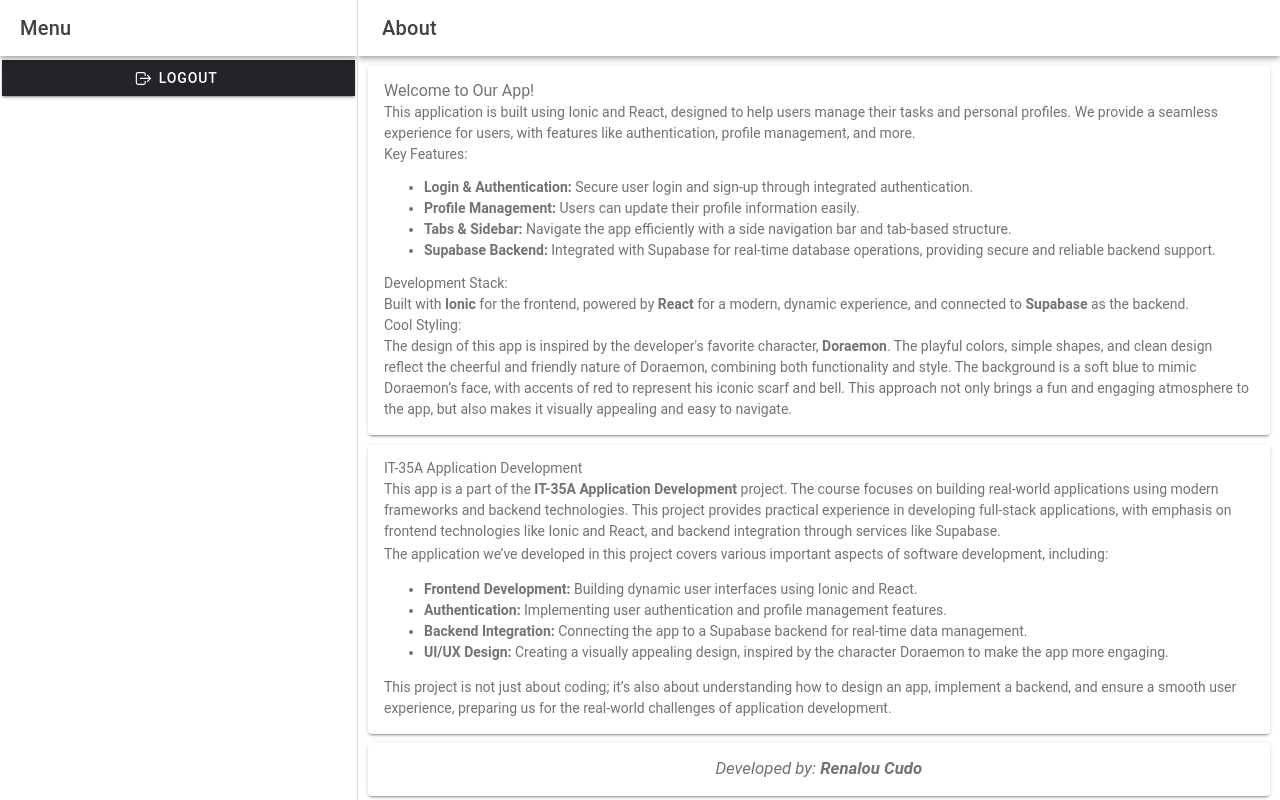
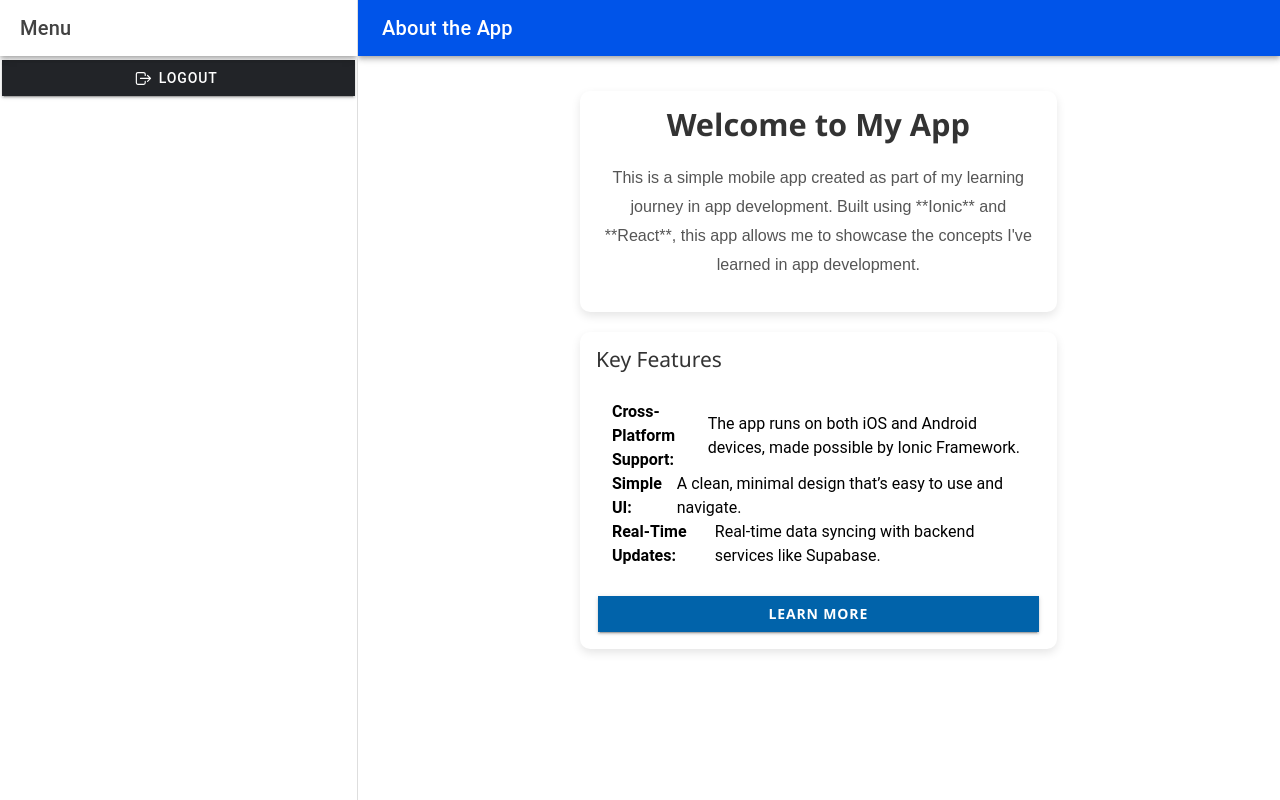
Before and after one commit to CUDORENALOU/it35-lab, a React (Vite) app: page /it35-lab/app/about in a window 1280 px wide. Built offline with nearby package versions, Linux system fonts and the light colour scheme.

Commit message:
update styles

```diff
--- a/src/pages/About.tsx
+++ b/src/pages/About.tsx
@@ -1,3 +1,4 @@
+import React, { useState } from 'react';
 import {
   IonButtons,
   IonContent,
@@ -6,85 +7,101 @@
   IonPage,
   IonTitle,
   IonToolbar,
+  IonCard,
+  IonCardContent,
   IonText,
-  IonCard,
-  IonCardContent
+  IonGrid,
+  IonRow,
+  IonCol,
+  IonList,
+  IonItem,
+  IonModal,
+  IonButton
 } from '@ionic/react';
 
 const About: React.FC = () => {
+  const [isModalOpen, setIsModalOpen] = useState(false);
+
+  const openModal = () => setIsModalOpen(true);
+  const closeModal = () => setIsModalOpen(false);
+
   return (
     <IonPage>
       <IonHeader>
-        <IonToolbar>
+        <IonToolbar color="primary">
           <IonButtons slot="start">
-            <IonMenuButton></IonMenuButton>
+            <IonMenuButton />
           </IonButtons>
-          <IonTitle>About</IonTitle>
+          <IonTitle>About the App</IonTitle>
         </IonToolbar>
       </IonHeader>
-      <IonContent fullscreen>
-        <IonCard>
+
+      <IonContent fullscreen style={{ backgroundColor: '#f7f7f7' }}>
+        <IonGrid style={{ padding: '20px', maxWidth: '800px', margin: '0 auto' }}>
+          <IonRow className="ion-justify-content-center">
+            <IonCol size="12" size-md="8">
+              {/* Introduction */}
+              <IonCard style={{ borderRadius: '10px', boxShadow: '0 4px 10px rgba(0, 0, 0, 0.1)', backgroundColor: '#ffffff', marginBottom: '20px' }}>
                 <IonCardContent>
                   <IonText>
-              <h2>Welcome to Our App!</h2>
-              <p>
-                This application is built using Ionic and React, designed to help users manage their tasks and personal profiles. We provide a seamless experience for users, with features like authentication, profile management, and more.
-              </p>
-
-              <h3>Key Features:</h3>
-              <ul>
-                <li><strong>Login & Authentication:</strong> Secure user login and sign-up through integrated authentication.</li>
-                <li><strong>Profile Management:</strong> Users can update their profile information easily.</li>
-                <li><strong>Tabs & Sidebar:</strong> Navigate the app efficiently with a side navigation bar and tab-based structure.</li>
-                <li><strong>Supabase Backend:</strong> Integrated with Supabase for real-time database operations, providing secure and reliable backend support.</li>
-              </ul>
-
-              <h3>Development Stack:</h3>
-              <p>
-                Built with <strong>Ionic</strong> for the frontend, powered by <strong>React</strong> for a modern, dynamic experience, and connected to <strong>Supabase</strong> as the backend.
-              </p>
-
-              <h3>Cool Styling:</h3>
-              <p>
-                The design of this app is inspired by the developer's favorite character, <strong>Doraemon</strong>. The playful colors, simple shapes, and clean design reflect the cheerful and friendly nature of Doraemon, combining both functionality and style.
-                The background is a soft blue to mimic Doraemon’s face, with accents of red to represent his iconic scarf and bell. This approach not only brings a fun and engaging atmosphere to the app, but also makes it visually appealing and easy to navigate.
+                    <h2 style={{ fontSize: '2.2em', textAlign: 'center', color: '#333', fontWeight: '600', marginBottom: '20px', fontFamily: 'Segoe UI, Tahoma, Geneva, Verdana, sans-serif' }}>
+                      Welcome to My App
+                    </h2>
+                    <p style={{ fontSize: '1.15em', color: '#555', textAlign: 'center', lineHeight: '1.8', marginBottom: '20px', fontFamily: 'Arial, Helvetica, sans-serif' }}>
+                      This is a simple mobile app created as part of my learning journey in app development. Built using **Ionic** and **React**, this app allows me to showcase the concepts I've learned in app development.
                     </p>
                   </IonText>
                 </IonCardContent>
               </IonCard>
 
-        <IonCard>
+              {/* Key Features */}
+              <IonCard style={{ borderRadius: '10px', boxShadow: '0 4px 10px rgba(0, 0, 0, 0.1)', backgroundColor: '#ffffff', marginBottom: '20px' }}>
                 <IonCardContent>
                   <IonText>
-              <h3>IT-35A Application Development</h3>
-              <p>
-                This app is a part of the <strong>IT-35A Application Development</strong> project. The course focuses on building real-world applications using modern frameworks and backend technologies. This project provides practical experience in developing full-stack applications, with emphasis on frontend technologies like Ionic and React, and backend integration through services like Supabase.
-              </p>
-              <p>
-                The application we’ve developed in this project covers various important aspects of software development, including:
-              </p>
-              <ul>
-                <li><strong>Frontend Development:</strong> Building dynamic user interfaces using Ionic and React.</li>
-                <li><strong>Authentication:</strong> Implementing user authentication and profile management features.</li>
-                <li><strong>Backend Integration:</strong> Connecting the app to a Supabase backend for real-time data management.</li>
-                <li><strong>UI/UX Design:</strong> Creating a visually appealing design, inspired by the character Doraemon to make the app more engaging.</li>
-              </ul>
-              <p>
-                This project is not just about coding; it’s also about understanding how to design an app, implement a backend, and ensure a smooth user experience, preparing us for the real-world challenges of application development.
-              </p>
+                    <h3 style={{ fontSize: '1.5em', color: '#333', fontWeight: '500', marginBottom: '20px', fontFamily: 'Segoe UI, Tahoma, Geneva, Verdana, sans-serif' }}>
+                      Key Features
+                    </h3>
+                    <IonList lines="none" style={{ fontSize: '1.1em', color: '#555', fontFamily: 'Arial, Helvetica, sans-serif' }}>
+                      <IonItem style={{ paddingLeft: '0px' }}><strong>Cross-Platform Support:</strong> The app runs on both iOS and Android devices, made possible by Ionic Framework.</IonItem>
+                      <IonItem style={{ paddingLeft: '0px' }}><strong>Simple UI:</strong> A clean, minimal design that’s easy to use and navigate.</IonItem>
+                      <IonItem style={{ paddingLeft: '0px' }}><strong>Real-Time Updates:</strong> Real-time data syncing with backend services like Supabase.</IonItem>
+                    </IonList>
+                    <IonButton onClick={openModal} color="secondary" expand="full" style={{ marginTop: '20px', fontWeight: '600', fontFamily: 'Segoe UI, Tahoma, Geneva, Verdana, sans-serif' }}>
+                      Learn More
+                    </IonButton>
                   </IonText>
                 </IonCardContent>
               </IonCard>
 
-        <IonCard>
+              {/* Modal with Detailed Information */}
+              <IonModal isOpen={isModalOpen} onDidDismiss={closeModal}>
+                <IonContent>
+                  <IonCard style={{ margin: '20px', borderRadius: '10px' }}>
                     <IonCardContent>
                       <IonText>
-              <p style={{ fontSize: '1.2em', fontStyle: 'italic', textAlign: 'center' }}>
-                Developed by: <strong>Renalou Cudo</strong>
+                        <h2 style={{ fontSize: '1.8em', color: '#333', fontWeight: '600', marginBottom: '20px', fontFamily: 'Segoe UI, Tahoma, Geneva, Verdana, sans-serif' }}>App Development Overview</h2>
+                        <p style={{ fontSize: '1.1em', color: '#555', lineHeight: '1.7', marginBottom: '20px', fontFamily: 'Arial, Helvetica, sans-serif' }}>
+                          Here's a quick summary of the app development process:
                         </p>
+                        <ul style={{ fontSize: '1.1em', color: '#555', lineHeight: '1.8', paddingLeft: '20px', fontFamily: 'Arial, Helvetica, sans-serif' }}>
+                          <li><strong>Planning:</strong> Understanding the problem, gathering requirements, and defining the app’s objectives.</li>
+                          <li><strong>Design:</strong> Creating wireframes and user interfaces for a seamless experience.</li>
+                          <li><strong>Development:</strong> Writing the code for the frontend and backend of the app, integrating APIs, and managing data.</li>
+                          <li><strong>Testing:</strong> Ensuring the app works properly by performing testing on multiple devices.</li>
+                          <li><strong>Deployment:</strong> Launching the app on app stores and making it available to users.</li>
+                        </ul>
+                        <IonButton onClick={closeModal} expand="full" color="primary" style={{ marginTop: '20px', fontWeight: '600', fontFamily: 'Segoe UI, Tahoma, Geneva, Verdana, sans-serif' }}>
+                          Close
+                        </IonButton>
                       </IonText>
                     </IonCardContent>
                   </IonCard>
+                </IonContent>
+              </IonModal>
+
+            </IonCol>
+          </IonRow>
+        </IonGrid>
       </IonContent>
     </IonPage>
   );
--- a/src/pages/Home.tsx
+++ b/src/pages/Home.tsx
@@ -16,7 +16,7 @@
 } from '@ionic/react';
 
   import { IonReactRouter } from '@ionic/react-router';
-  import { bookOutline, search, star } from 'ionicons/icons';
+  import { bookOutline, call, star } from 'ionicons/icons';
   import { Route, Redirect } from 'react-router';
 
 import Favorites from './home-tabs/Favorites';
@@ -27,7 +27,7 @@
   const tabs =
   [
     {name:'Post', tab:'feed',url: '/it35-lab/app/home/feed', icon: bookOutline},
-    {name:'Contact', tab:'search', url: '/it35-lab/app/home/search', icon: search},
+    {name:'Contact', tab:'search', url: '/it35-lab/app/home/search', icon: call},
     {name:'Favorites',tab:'favorites', url: '/it35-lab/app/home/favorites', icon: star},
 
   ]
```
Also changed, not shown: src/pages/home-tabs/Search.tsx (+7 -7 lines), 1 other file (tests, documents, lock files or other folders). Lines whose indentation alone changed are shown as unchanged.
